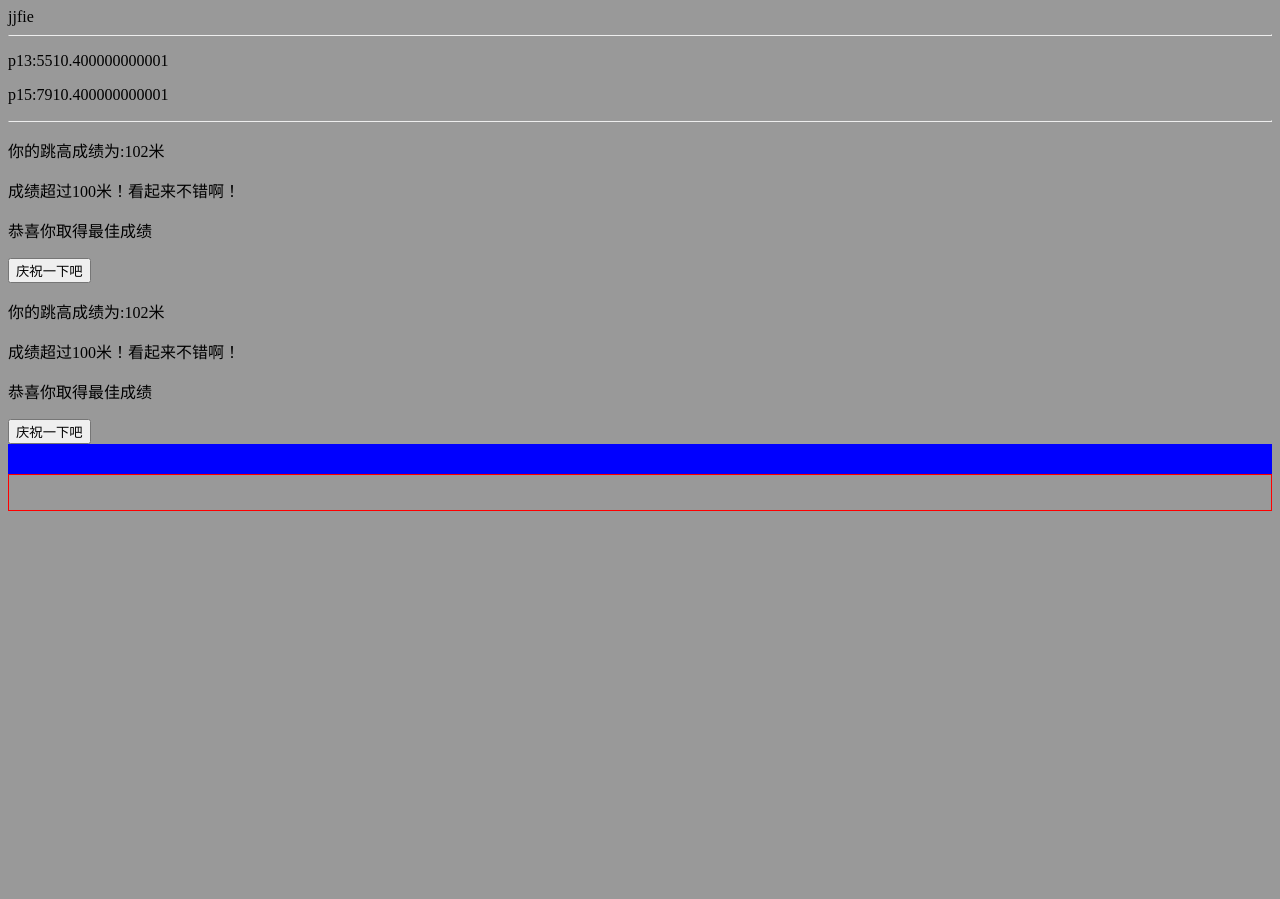
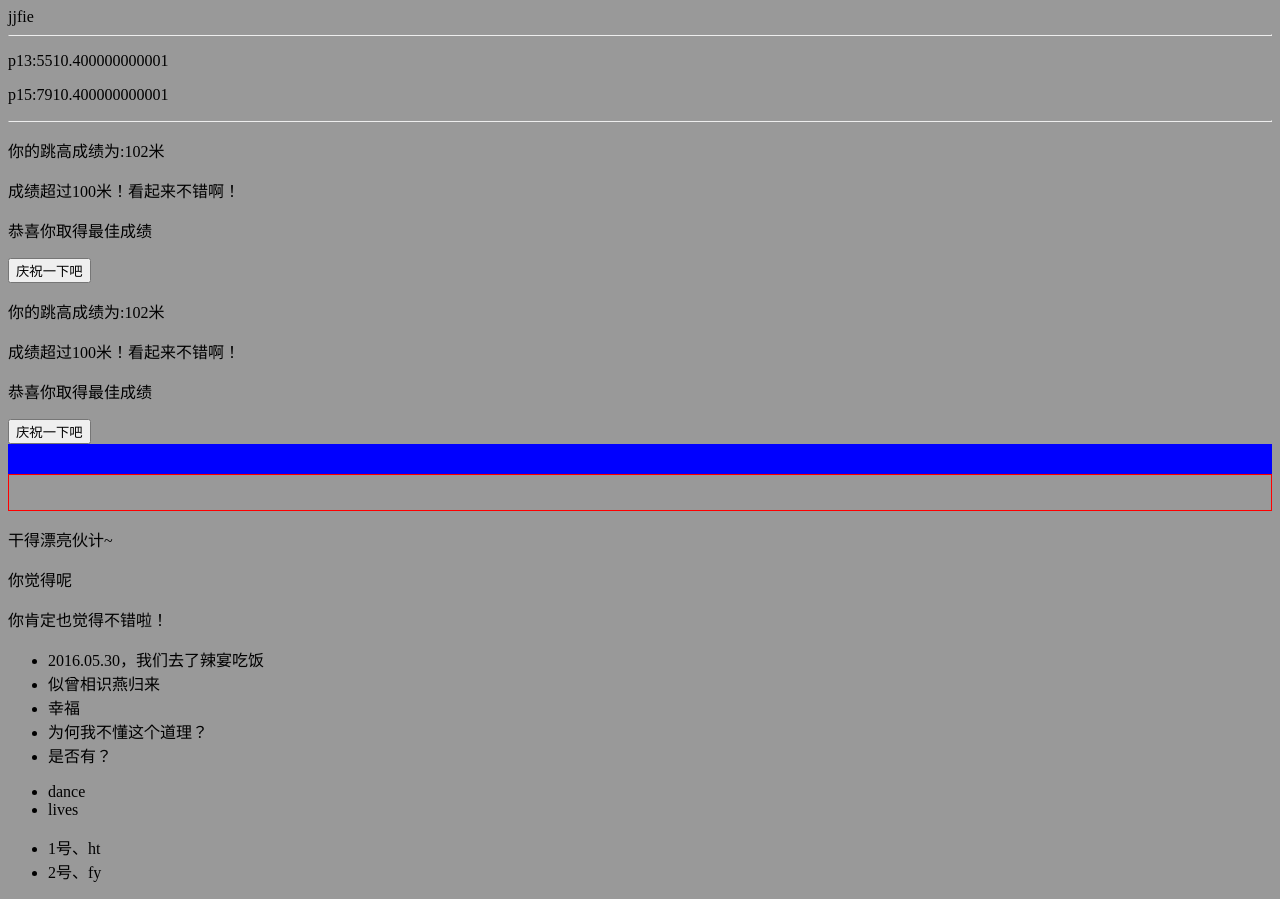
Before and after one commit to liaowd/vue-test, a plain HTML site: page vue模板.html in a window 1280 px wide. Before the commit the page ends 800 px from the top, so only its background shows below. Drawn offline with Linux system fonts and the light colour scheme.

Commit message:
v-for  v-if

```diff
--- a/js/index.js
+++ b/js/index.js
@@ -87,3 +87,21 @@ var CSbind=new Vue({
 		Hg:Hg
 	}
 })
+
+// ********条件渲染*********************************************************
+var Tj=new Vue({
+	el:".tiaojian",
+	data:{
+		bucuo:false,
+		queryResult:true,
+		dt:true,
+		yc:true,
+		// items:[{"不错","真的"}]
+		items:[
+			{name:"dance"},
+			{name:"lives"}
+		],
+		gn:['ht','fy']
+	}
+})
+Tj.bucuo=true;
--- a/vue模板.html
+++ b/vue模板.html
@@ -50,6 +50,36 @@
     <div id="hgChange" v-bind:style="Hg"></div>
 </div>
 
+<!-- 条件渲染 -->
+<div class="tiaojian">
+    <!-- v-if 与 v-else 两个DOM元素必须相邻 -->
+    <p v-if="bucuo">干得漂亮伙计~</p>
+    <p v-else>糟糕透了！</p>
+    <p>你觉得呢</p>
+    <p v-if="bucuo">你肯定也觉得不错啦！</p>
+
+
+    <template v-if="queryResult">
+        <ul>
+            <li>2016.05.30，我们去了辣宴吃饭</li>
+            <li>似曾相识燕归来</li>
+            <li>幸福</li>
+            <li v-if="dt">为何我不懂这个道理？</li>
+            <li v-show="yc">是否有？</li>
+        </ul>
+    </template>
+
+    <!-- v-for = 数组元素 in 数组 -->
+    <ul>
+        <li v-for="item in items">{{item.name}}</li>
+    </ul>
+    <ul>
+        <li v-for="gl in gn">{{$index+1+'号'}}、{{gl}}</li>
+    </ul>
+
+
+
+</div>
 
 
 <script type="text/javascript" src='js/index.js'></script>
```
